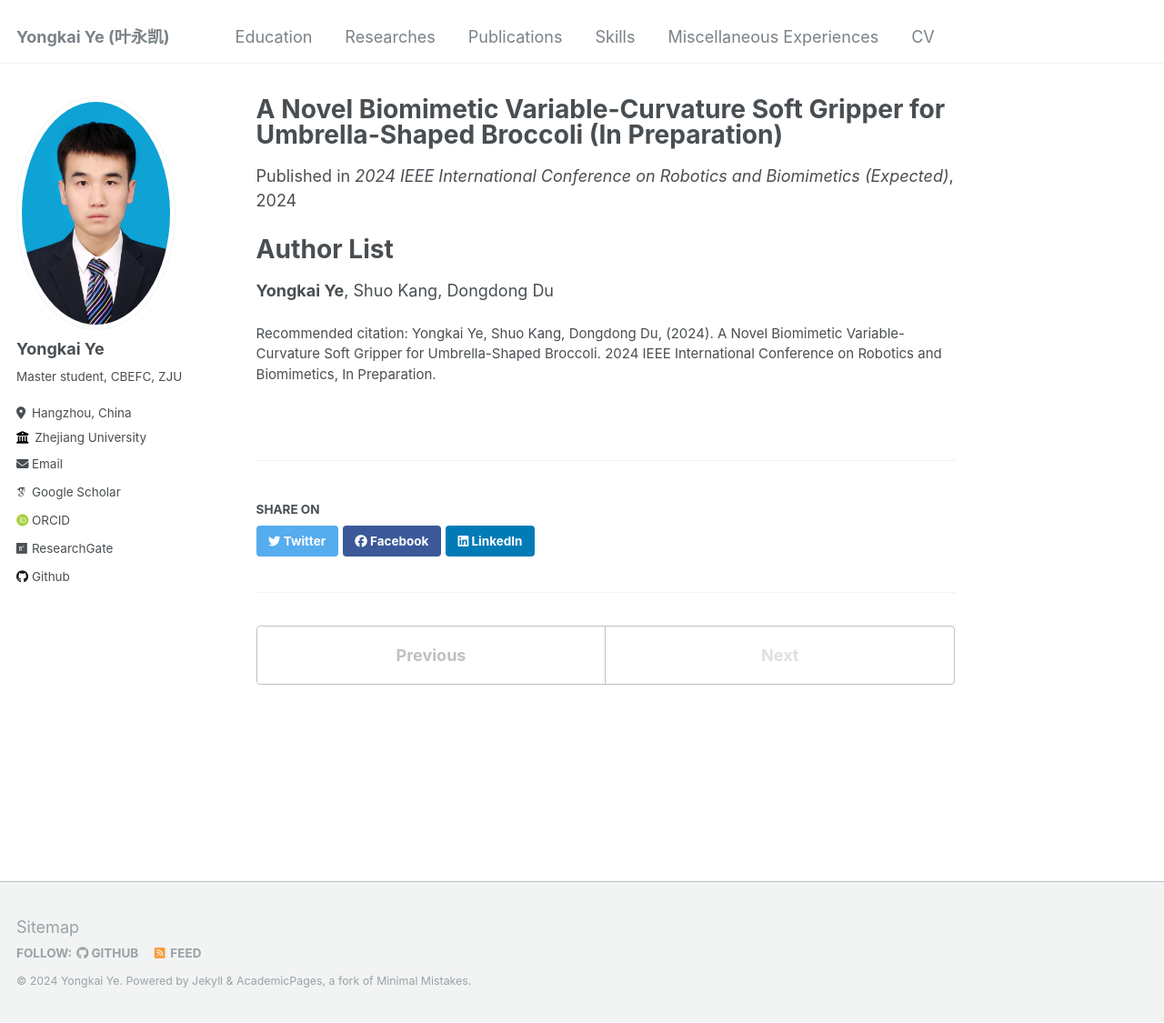
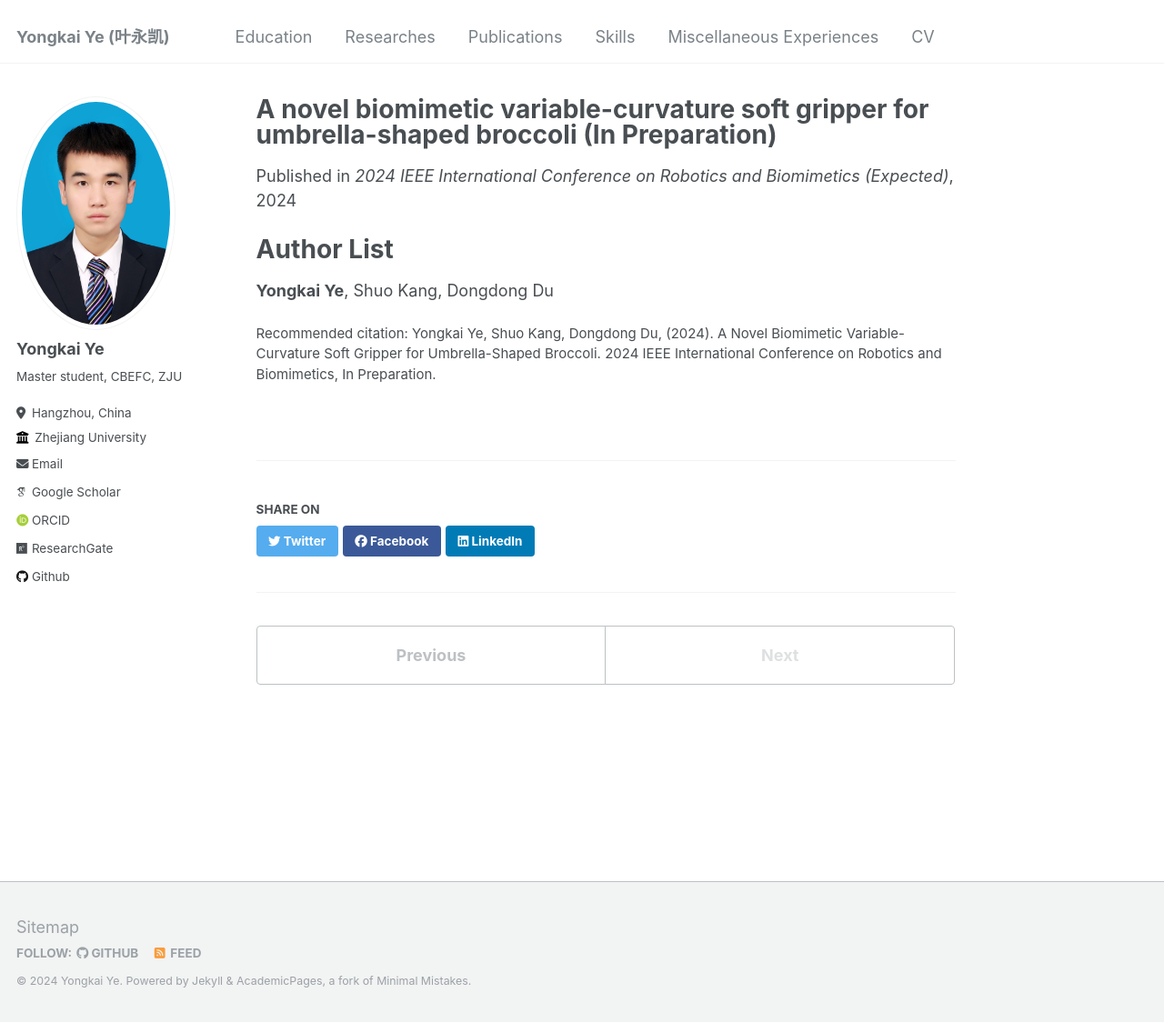
Before and after one commit to Yongkai-Ye/Yongkai-Ye.github.io, a Jekyll site: the page built from _publications/2024-xx-zju-paper-7.md, in a window 1280 px wide and 1125 px high. Shown: the whole window at 91% size. Built offline with Jekyll 4.4.1, drawn with Linux system fonts in a browser that asks for light colours; some web fonts are replaced.

```diff
--- a/_publications/2024-xx-zju-paper-7.md
+++ b/_publications/2024-xx-zju-paper-7.md
@@ -1,5 +1,5 @@
 ---
-title: "A Novel Biomimetic Variable-Curvature Soft Gripper for Umbrella-Shaped Broccoli (In Preparation)"
+title: "A novel biomimetic variable-curvature soft gripper for umbrella-shaped broccoli (In Preparation)"
 collection: publications
 permalink: /publications/2024-xx-zju-paper-6
 excerpt: 'This work is about proposing the design, fabrication, modeling, and testing of a novel pneumatic variable-curvature soft gripper (VCSG) for umbrella-shaped broccoli that mainly comprised three soft variable-curvature fiber-reinforced bending actuators (VCFRBAs).'
```
